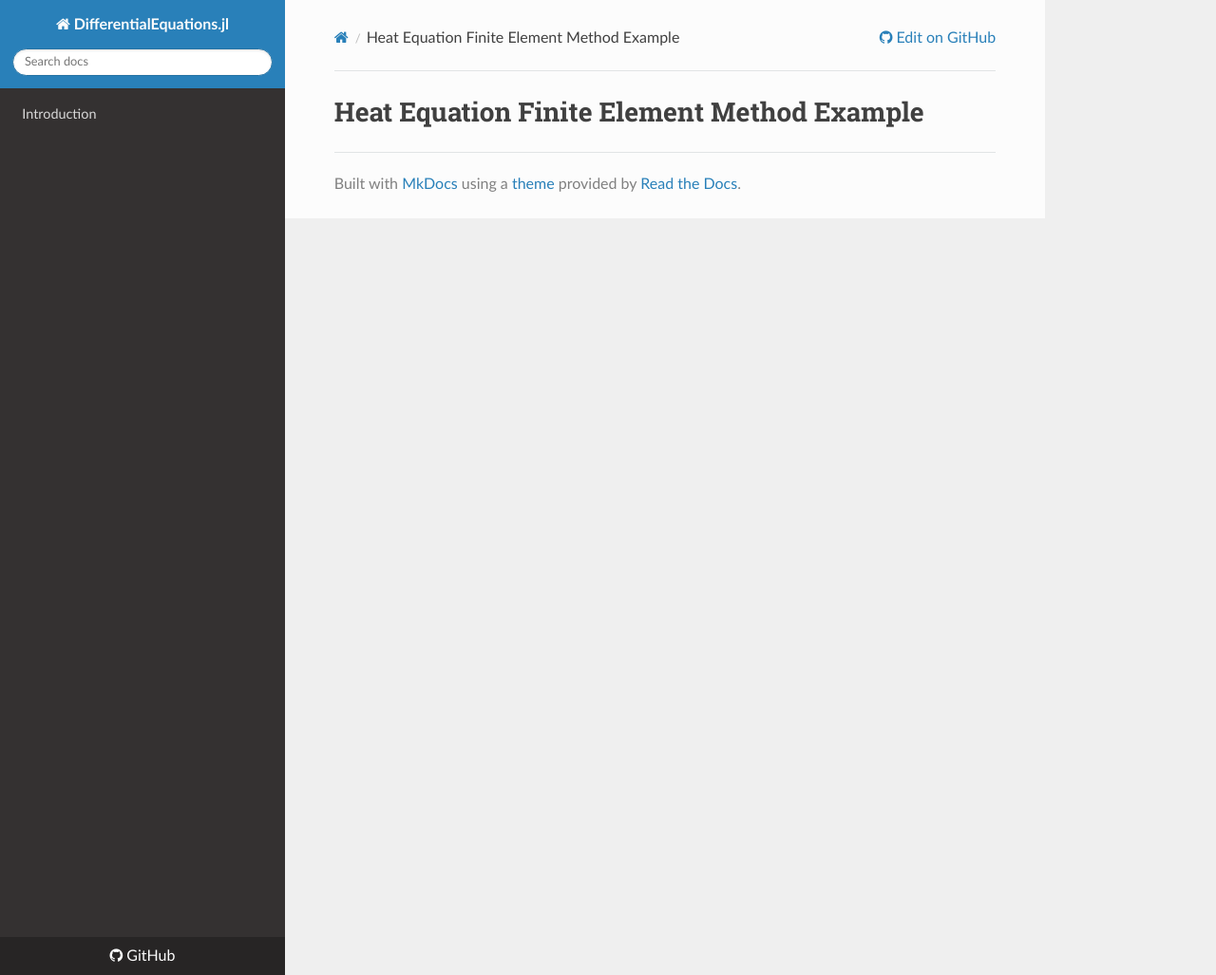
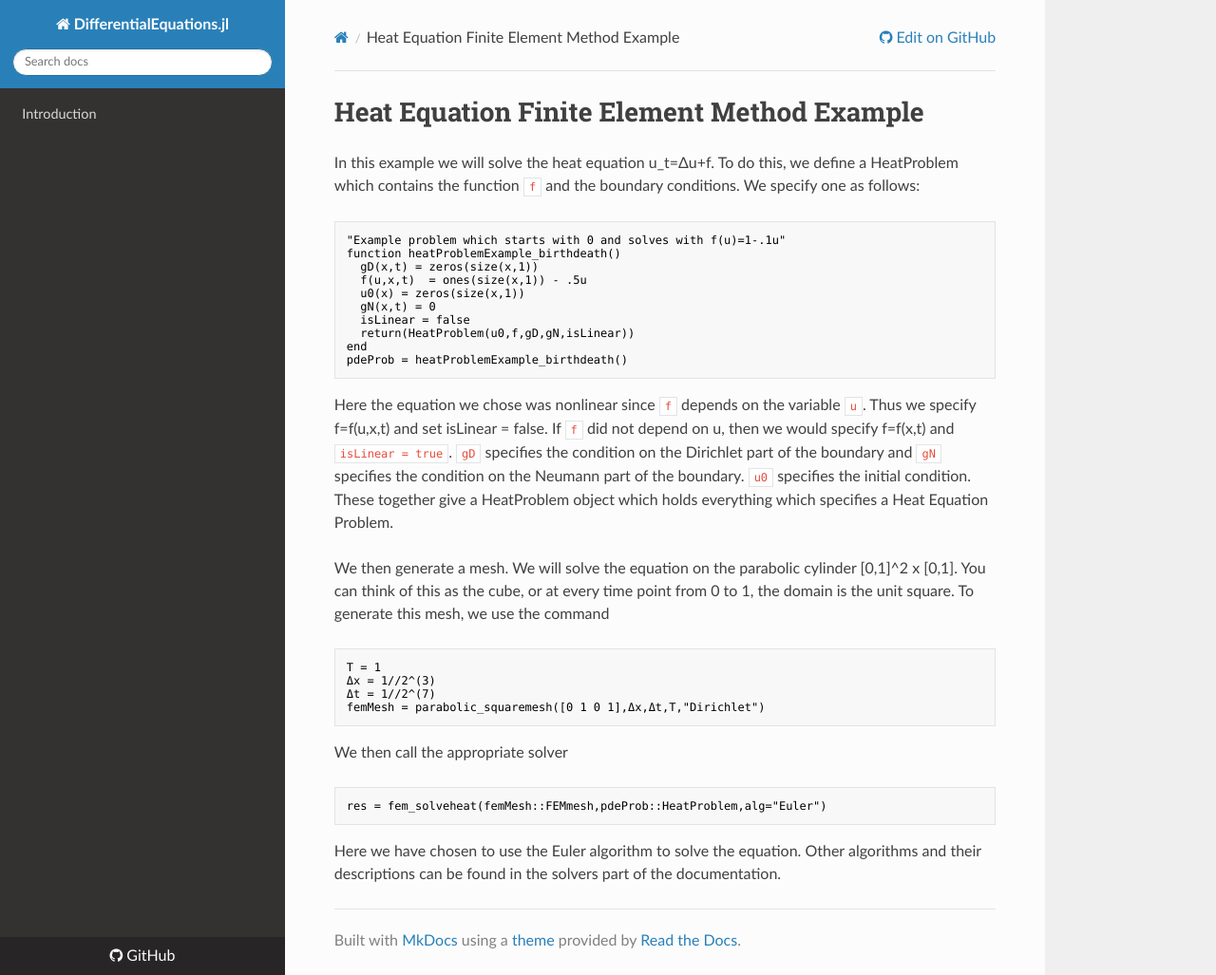
Before and after one commit to SciML/DifferentialEquations.jl, an MkDocs documentation site: the page built from docs/src/tutorials/femHeat.md, in a window 1280 px wide and 1027 px high. Shown: the whole window at 95% size. Built offline with MkDocs 1.6.1, drawn with Linux system fonts in a browser that asks for light colours; nearby versions of some CDN libraries; old or Windows-style settings are respelled for this version of MkDocs.

Commit message:
keep doing things till tests work

````diff
--- a/docs/src/tutorials/femHeat.md
+++ b/docs/src/tutorials/femHeat.md
@@ -1 +1,45 @@
 # Heat Equation Finite Element Method Example
+
+In this example we will solve the heat equation u_t=Δu+f. To do this, we define
+a HeatProblem which contains the function `f` and the boundary conditions. We
+specify one as follows:
+
+```julia
+"Example problem which starts with 0 and solves with f(u)=1-.1u"
+function heatProblemExample_birthdeath()
+  gD(x,t) = zeros(size(x,1))
+  f(u,x,t)  = ones(size(x,1)) - .5u
+  u0(x) = zeros(size(x,1))
+  gN(x,t) = 0
+  isLinear = false
+  return(HeatProblem(u0,f,gD,gN,isLinear))
+end
+pdeProb = heatProblemExample_birthdeath()
+```
+
+Here the equation we chose was nonlinear since `f` depends on the variable `u`.
+Thus we specify f=f(u,x,t) and set isLinear = false. If `f` did not depend on
+u, then we would specify f=f(x,t) and `isLinear = true`. `gD` specifies the condition
+on the Dirichlet part of the boundary and `gN` specifies the condition on the
+Neumann part of the boundary. `u0` specifies the initial condition. These together
+give a HeatProblem object which holds everything which specifies a Heat Equation Problem.
+
+We then generate a mesh. We will solve the equation on the parabolic cylinder
+[0,1]^2 x [0,1]. You can think of this as the cube, or at every time point from 0
+to 1, the domain is the unit square. To generate this mesh, we use the command
+
+```julia
+T = 1
+Δx = 1//2^(3)
+Δt = 1//2^(7)
+femMesh = parabolic_squaremesh([0 1 0 1],Δx,Δt,T,"Dirichlet")
+```
+
+We then call the appropriate solver
+
+```julia
+res = fem_solveheat(femMesh::FEMmesh,pdeProb::HeatProblem,alg="Euler")
+```
+
+Here we have chosen to use the Euler algorithm to solve the equation. Other algorithms
+and their descriptions can be found in the solvers part of the documentation.
````
Also changed, not shown: 7 other files.
